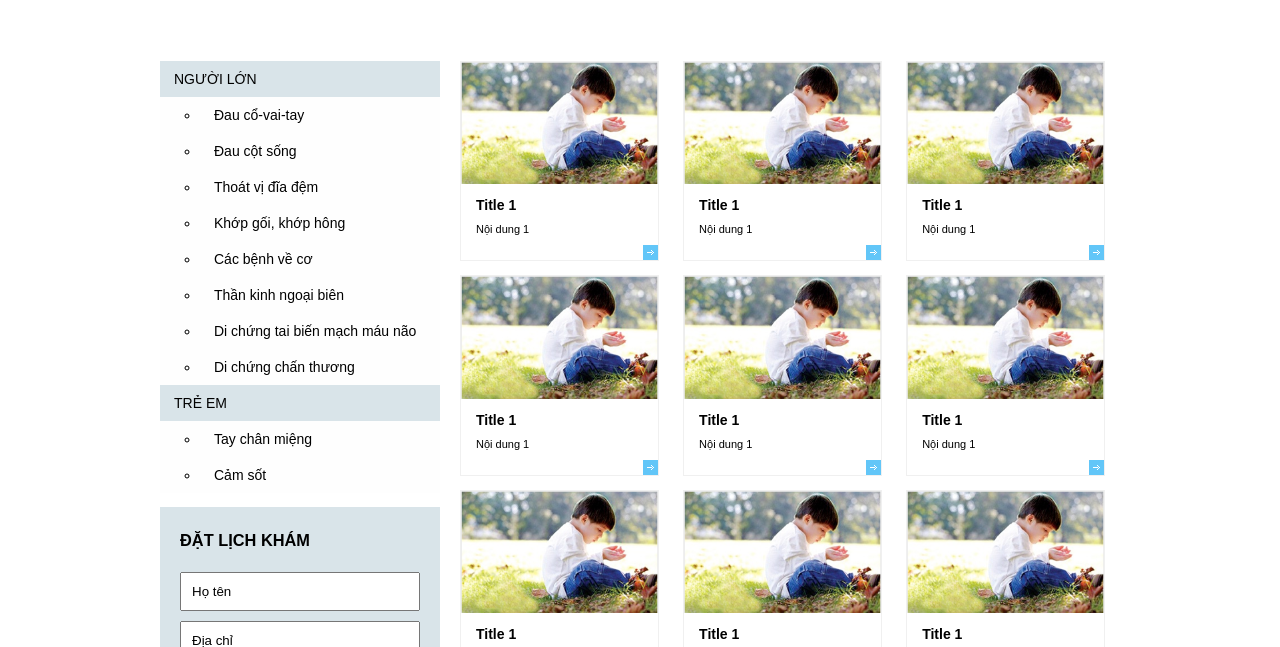
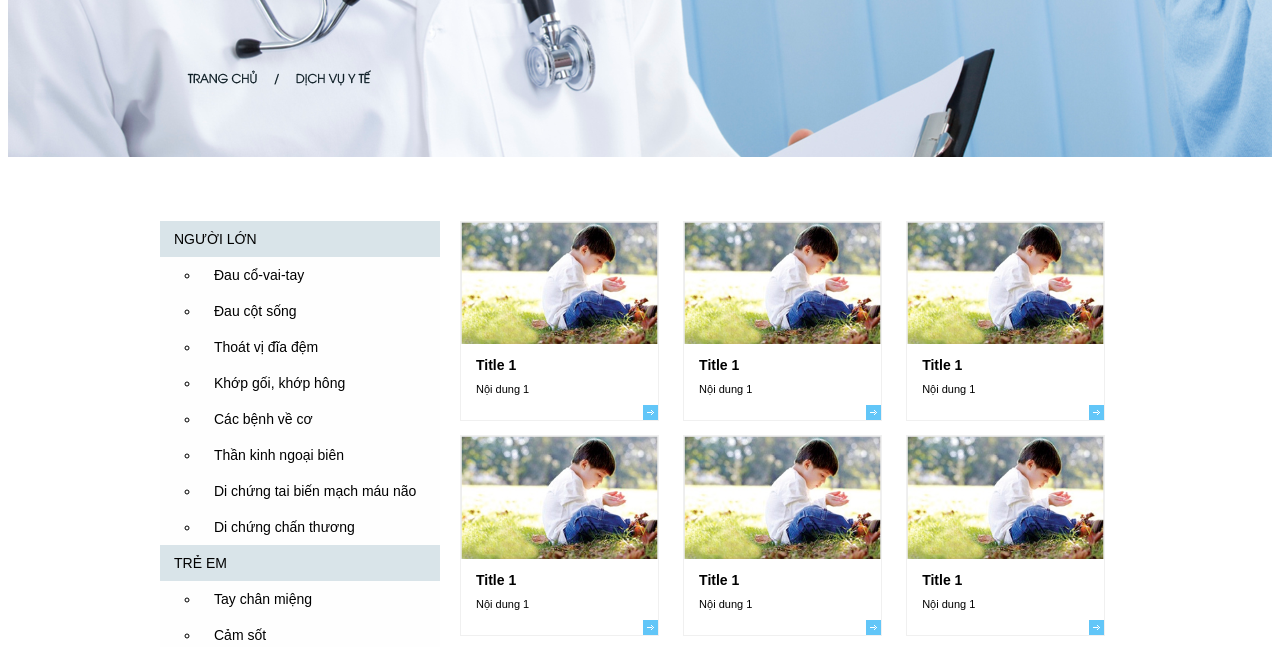
Before and after one commit to at-anhnguyen2/AT_Intern_Spring_2017_Anh_Nguyen, a plain HTML site: page day05.html in a window 1280 px wide. Shown: the part 148-795 px from the top of the page. Drawn offline with Linux system fonts and the light colour scheme.

Commit message:
update css file

```diff
--- a/style.css
+++ b/style.css
@@ -22,15 +22,18 @@ main, .tel_contact{
 }
 
 .menu_panel{
+  width: 100%;
+  margin: 0 auto;
 	clear: both;
 	border-top: 1px solid gray;
 }
 .menu_panel .background{
   width: 100%;
-  background-image: url(../img/background.png);
+  height: 160px;
+  background: url(img/background.png);
   background-repeat: no-repeat;
-  background-attachment: fixed;
-  background-position: center;
+  /*background-attachment: fixed;*/
+  /*background-position: center;*/
 }
 nav{
 	width: 960px;
```
